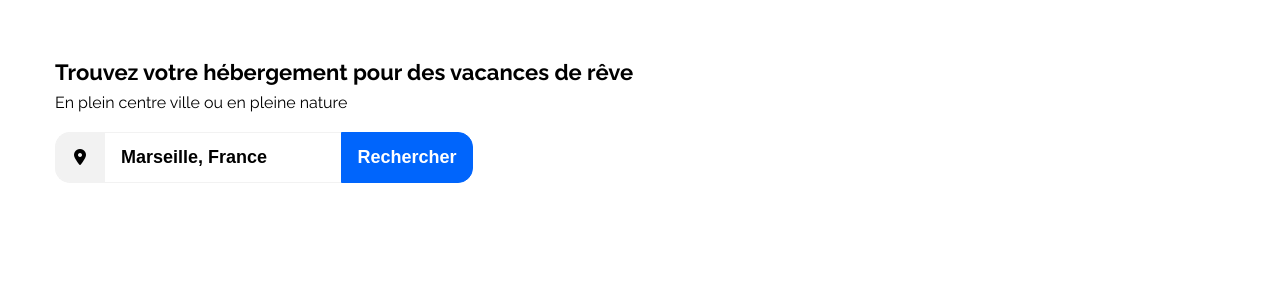
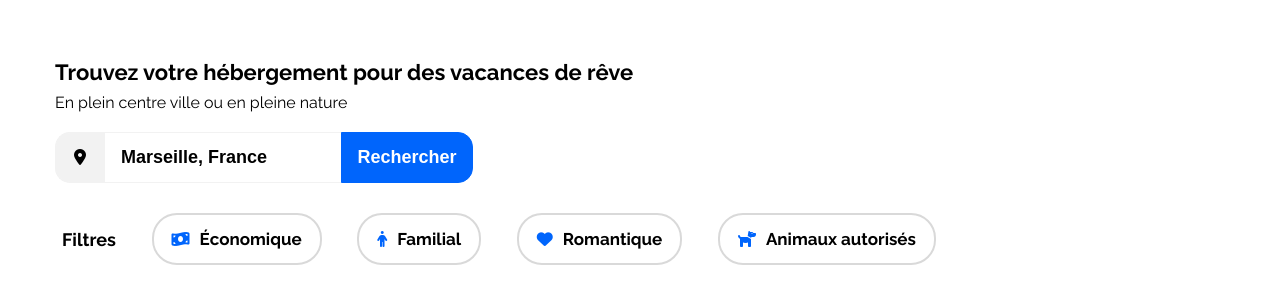
Before and after one commit to MartEvrd/Martin_Evrard_OpenClassrooms_P2, a plain HTML site: page index.html in a window 1280 px wide. Shown: the part 85-388 px from the top of the page. Drawn offline with Linux system fonts and the light colour scheme.

Commit message:
V1 Filtres

```diff
--- a/css/styles.css
+++ b/css/styles.css
@@ -42,7 +42,6 @@ p{
     margin-top: 44px;
     margin-left: 5px;
 }
-
 ul.menu_nav{
     width: 324px;
     height: 67px;
@@ -53,19 +52,16 @@ ul.menu_nav{
     align-items: flex-end;
     list-style: none;
 }
-
 ul.menu_nav li a{
     padding: 48px 24px 0px 24px;
     color: #000000;
     text-decoration: none;
 }
-
 ul.menu_nav li a:hover{
     font-weight: 500;
     color: #0065FC;
     border-top: 2px solid #0065FC;
 }
-
 .bloc_recherche{
     margin-top: 20px;
     display: flex;
@@ -74,7 +70,6 @@ ul.menu_nav li a:hover{
     height: 51px;
     width: 418px;
 }
-
 .searchbar{
     height: 49px;
     display: flex;
@@ -84,13 +79,11 @@ ul.menu_nav li a:hover{
     border-right: none;
     border-radius: 15px 0px 0px 15px;
 }
-
 #location{
     width: 14px;
     height: 18px;
     padding: 0px 17px 0px 18px;
 }
-
 #city{
     width: 220px;
     height: 49px;
@@ -100,16 +93,13 @@ ul.menu_nav li a:hover{
     font-size: 18px;
     color: black;
 }
-
 #city::placeholder{
     color: black;
     opacity: 1;
 }
-
 #city:focus{
     outline: none;
 }
-
 #Recherche{
     width: 132px;
     Height: 51px;
@@ -121,3 +111,42 @@ ul.menu_nav li a:hover{
     font-size: 18px;
     text-align: center;
 }
+
+.filters_box{
+    margin: 31px 464px 0px 7px;
+    height: 50px;
+    width: 874px;
+    display: flex;
+    justify-content: space-between;
+    align-items: center;
+}
+
+.filters{
+    display: flex;
+    justify-content: space-around;
+    align-items: center;
+    border: #D9D9D9 2px solid;
+    border-radius: 25px;
+    padding: 14px 18px;
+}
+
+.filters i{
+    width: 100%px;
+    color: #0065FC;
+    padding-right: 10px;
+}
+
+.filters span{
+    font-weight: 700;
+    font-size: 17px;
+}
+
+.filters:hover{
+    background-color: #DEEBFF;
+    cursor: pointer;
+}
+
+#filter_title{
+    font-weight: 700;
+    font-size: 18px;
+}
--- a/index.html
+++ b/index.html
@@ -45,8 +45,24 @@
                     <input type="button" name="button_city" value="Rechercher" id="Recherche">
             </form>
 
-            <div class="filters">
-
+            <div class="filters_box">
+                <span id="filter_title">Filtres</span>
+                <div class="filters"> <!--filtre Economique-->
+                    <i class="fa-solid fa-money-bill-wave"></i>
+                    <span>Économique</span>
+                </div>
+                <div class="filters"> <!--filtre Familial-->
+                    <i class="fa-solid fa-person" id="specific_family"></i>
+                    <span>Familial</span>
+                </div>
+                <div class="filters"> <!--filtre Romantique-->
+                    <i class="fa-solid fa-heart"></i>
+                    <span>Romantique</span>
+                </div>
+                <div class="filters"> <!--filtre Animaux-->
+                    <i class="fa-solid fa-dog"></i>
+                    <span>Animaux autorisés</span>
+                </div>
             </div>
 
         </section>
```
